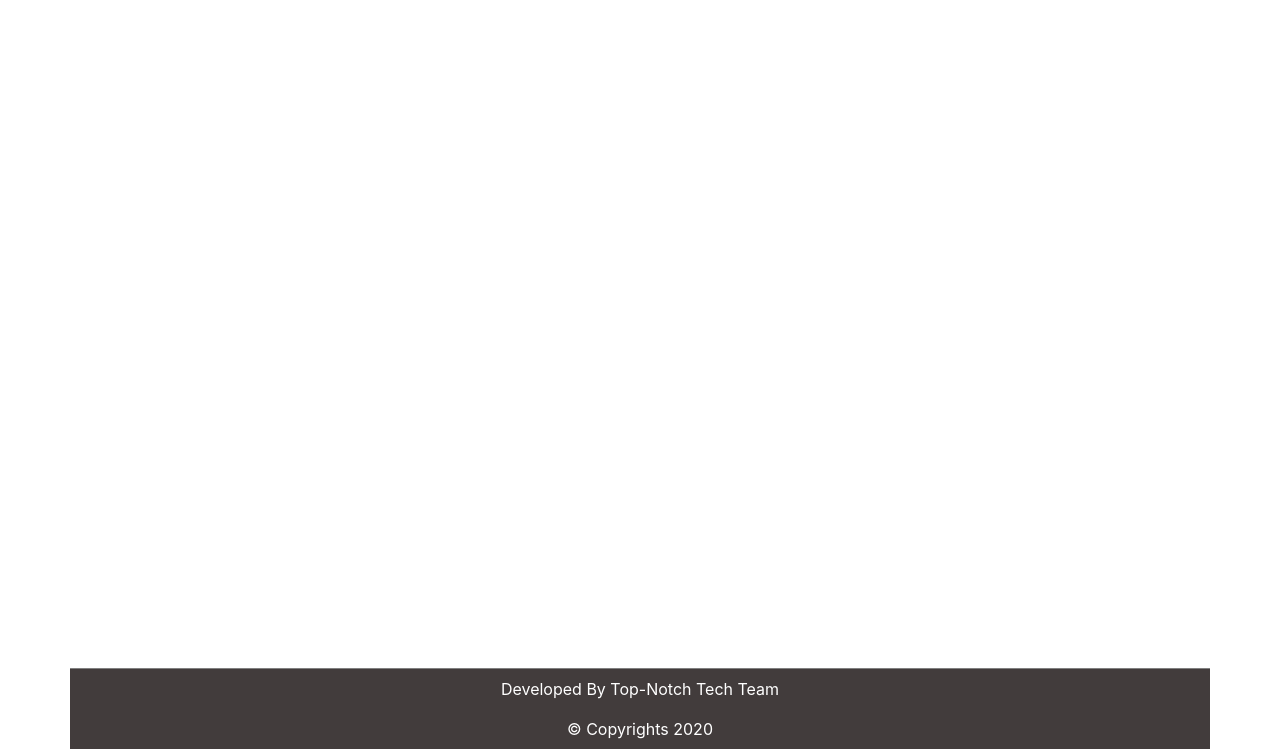
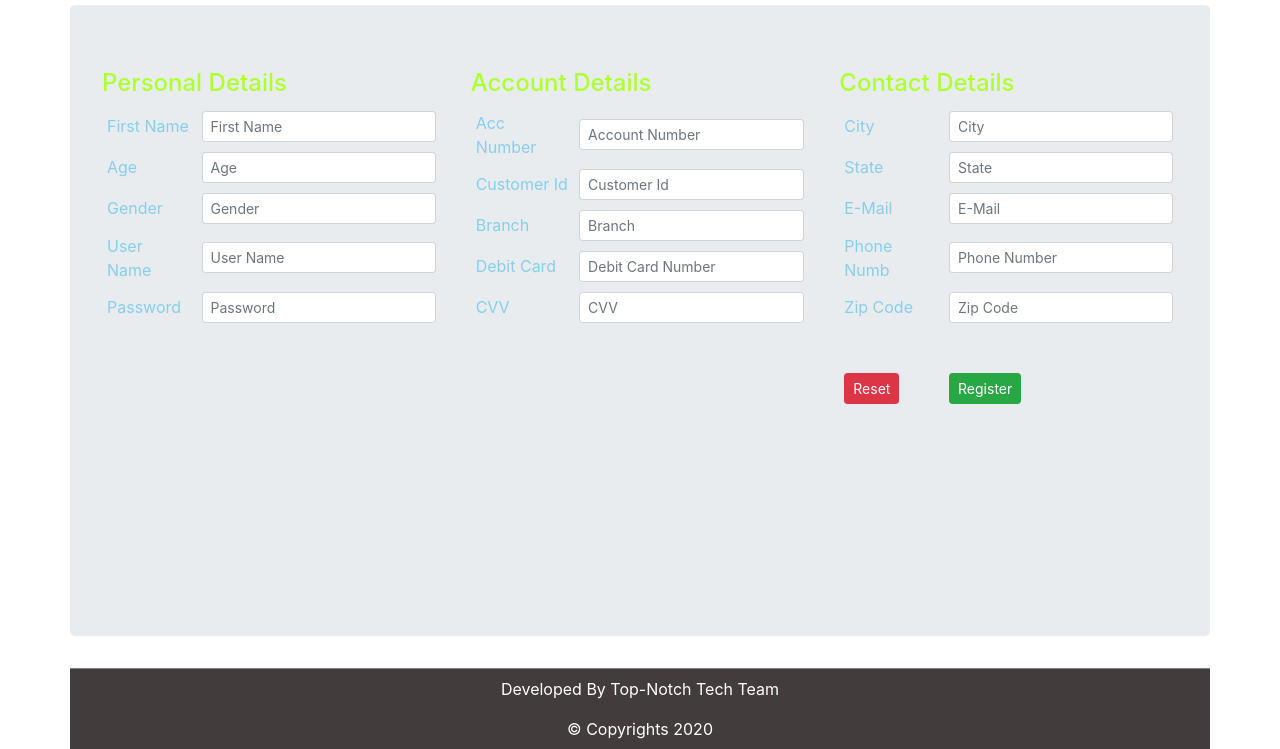
Before and after one commit to spring-dev-deepak/wad-java-project, a plain HTML site: page singup.html in a window 1280 px wide. Shown: the part 51-800 px from the top of the page. Drawn offline with nearby package versions, Linux system fonts and the light colour scheme.

Commit message:
signup and signin

```diff
--- a/script.js
+++ b/script.js
@@ -1,31 +1,32 @@
-const businessNewsApiUrl = 'https://api.nytimes.com/svc/topstories/v2/business.json?api-key='
-const sportsNewsApiUrl = 'https://api.nytimes.com/svc/topstories/v2/sports.json?api-key='
-const apiKey = '22rCdhycw7PDC0PvAcnKIVo0oFGAQLuX'
+const signupData = document.querySelector('.signup-data')
+const inputData = document.querySelectorAll('input')
 
-fetch(businessNewsApiUrl + apiKey).then(response => {
-    response.json().then(data => {
-        const newsData = data.results;
-        var news;
+signupData.addEventListener('submit', (e) => {
+    e.preventDefault()
 
-        const newsUpdate1 = document.getElementById('news-update1')
+    const registerDetails = {
+        firstName: inputData[0].value,
+        age: inputData[1].value,
+        gender: inputData[2].value,
+        userName: inputData[3].value,
+        password: inputData[4].value,
+        accNo: inputData[5].value,
+        cusNo: inputData[6].value,
+        branch: inputData[7].value,
+        debitNo: inputData[8].value,
+        cvv: inputData[9].value,
+        city: inputData[10].value,
+        state: inputData[11].value,
+        eMail: inputData[12].value,
+        phoneNo: inputData[13].value,
+        zipCode: inputData[14].value,
+    }
 
-        for(news of newsData){
-           newsUpdate1.innerHTML = newsUpdate1.innerHTML + news.title + "<br><br>"
-        }
-    })
-})
+    console.log(registerDetails)
 
-fetch(sportsNewsApiUrl + apiKey).then(response => {
-    response.json().then(data => {
-        const newsData = data.results;
-        var news;
+    localStorage.setItem(registerDetails.userName, JSON.stringify(registerDetails))
 
-        const newsUpdate2 = document.getElementById('news-update2')
-
-        for(news of newsData){
-           newsUpdate2.innerHTML = newsUpdate2.innerHTML + news.title + "<br><br>"
-        }
-    })
+    location.href = "./index.html"
 })
 
 
--- a/singup.html
+++ b/singup.html
@@ -39,7 +39,146 @@
       </nav>
     </header>
 
-    <div class="main-container"></div>
+    <div class="main-container container jumbotron">
+      <div class="row">
+        <div class="col-md-4 signup-form">
+          <h4 class="heading">Personal Details</h4>
+          <form class="signup-data">
+            <table cellpadding=5>
+              <tr>
+                <td>First Name</td>
+                <td>
+                  <input type="text" name="firstName" placeholder="First Name" class="form-control form-control-sm">
+                </td>
+              </tr>
+
+              <tr>
+                <td>Age</td>
+                <td>
+                  <input type="number" name="age" placeholder="Age" class="form-control form-control-sm">
+                </td>
+              </tr>
+
+              <tr>
+                <td>Gender</td>
+                <td>
+                  <input type="text" name="gender" placeholder="Gender" class="form-control form-control-sm">
+                </td>
+              </tr>
+
+              <tr>
+                <td>User Name</td>
+                <td>
+                  <input type="text" name="userName" placeholder="User Name" class="form-control form-control-sm">
+                </td>
+              </tr>
+
+              <tr>
+                <td>Password</td>
+                <td>
+                  <input type="password" name="password" placeholder="Password" class="form-control form-control-sm">
+                </td>
+              </tr>
+            </table>
+        </div>
+
+        <div class="col-md-4 signup-form">
+          <h4 class="heading">Account Details</h4>
+            <table cellpadding=5>
+              <tr>
+                <td>Acc Number</td>
+                <td>
+                  <input type="number" name="accountNumber" placeholder="Account Number" class="form-control form-control-sm">
+                </td>
+              </tr>
+
+              <tr>
+                <td>Customer Id</td>
+                <td>
+                  <input type="number" name="customerId" placeholder="Customer Id" class="form-control form-control-sm">
+                </td>
+              </tr>
+
+              <tr>
+                <td>Branch</td>
+                <td>
+                  <input type="text" name="branch" placeholder="Branch" class="form-control form-control-sm">
+                </td>
+              </tr>
+
+              <tr>
+                <td>Debit Card</td>
+                <td>
+                  <input type="number" name="debitCardNumber" placeholder="Debit Card Number" class="form-control form-control-sm">
+                </td>
+              </tr>
+
+              <tr>
+                <td>CVV</td>
+                <td>
+                  <input type="number" name="cvv" placeholder="CVV" class="form-control form-control-sm">
+                </td>
+              </tr>
+            </table>
+        </div>
+
+        <div class="col-md-4 signup-form">
+          <h4 class="heading">Contact Details</h4>
+            <table cellpadding=5>
+              <tr>
+                <td>City</td>
+                <td>
+                  <input type="text" name="city" placeholder="City" class="form-control form-control-sm">
+                </td>
+              </tr>
+
+              <tr>
+                <td>State</td>
+                <td>
+                  <input type="text" name="state" placeholder="State" class="form-control form-control-sm">
+                </td>
+              </tr>
+
+              <tr>
+                <td>E-Mail</td>
+                <td>
+                  <input type="email" name="eMail" placeholder="E-Mail" class="form-control form-control-sm">
+                </td>
+              </tr>
+
+              <tr>
+                <td>Phone Numb</td>
+                <td>
+                  <input type="number" name="phoneNumber" placeholder="Phone Number" class="form-control form-control-sm">
+                </td>
+              </tr>
+
+              <tr>
+                <td>Zip Code</td>
+                <td>
+                  <input type="number" name="zipCode" placeholder="Zip Code" class="form-control form-control-sm">
+                </td>
+              </tr>
+
+              <tr><td></td></tr>
+              <tr><td></td></tr>
+              <tr><td></td></tr>
+              <tr><td></td></tr>
+
+              <tr>
+                <td>
+                  <input type="reset" class="btn btn-danger btn-sm" >
+                </td>
+                <td>
+                  <button type="submit" class="btn btn-success btn-sm">Register</button>
+                </td>
+              </tr>
+            </table>
+          </form>
+        </div>
+      </div>
+
+    </div>
 
     <footer class="container">
         <p>Developed By Top-Notch Tech Team</p>
@@ -61,5 +200,6 @@
       integrity="sha384-B4gt1jrGC7Jh4AgTPSdUtOBvfO8shuf57BaghqFfPlYxofvL8/KUEfYiJOMMV+rV"
       crossorigin="anonymous"
     ></script>
+    <script src="./script.js"></script>
   </body>
 </html>
--- a/style.css
+++ b/style.css
@@ -50,3 +50,23 @@ a {
     color: blue;
     font-weight: bold;
 }
+
+.heading {
+    text-align: left;
+    color: greenyellow;
+}
+
+.signup-form {
+    text-align: left;
+    color: skyblue;
+}
+
+.signin-form {
+    text-align: right;
+    margin-top: 40px;
+}
+
+.form-header {
+    color: grey;
+    font-weight: bold;
+}
```
Also changed, not shown: index.html (+28 -5 lines), script1.js (added, +57 -0 lines), script2.js (added).
